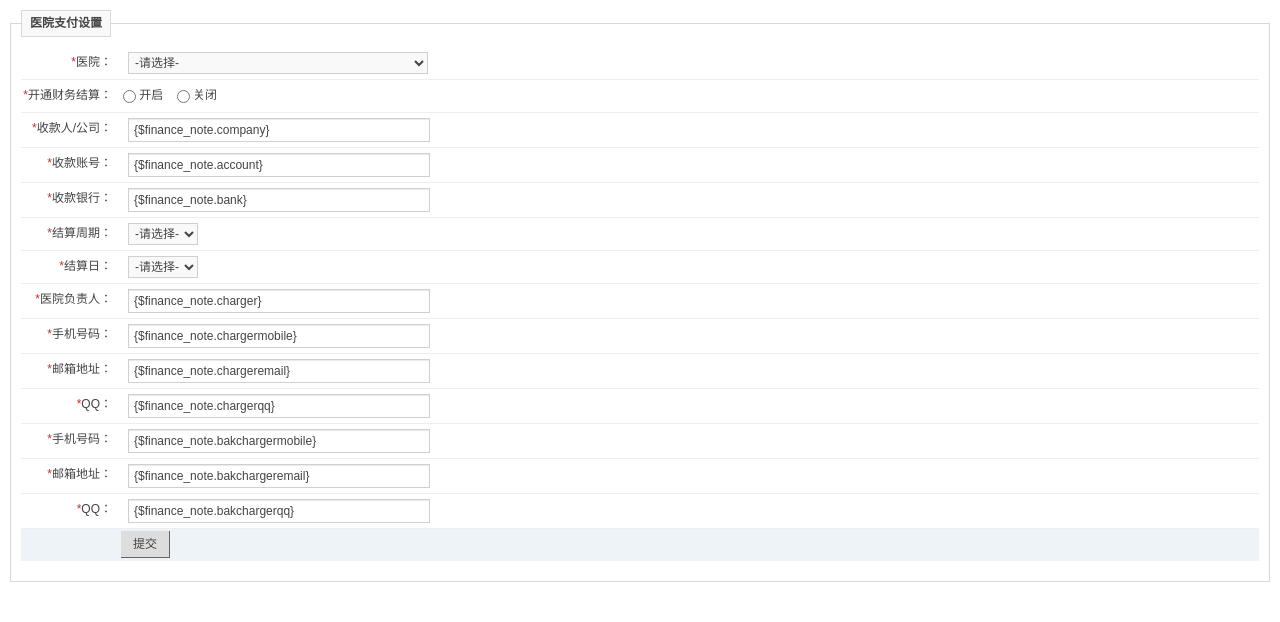
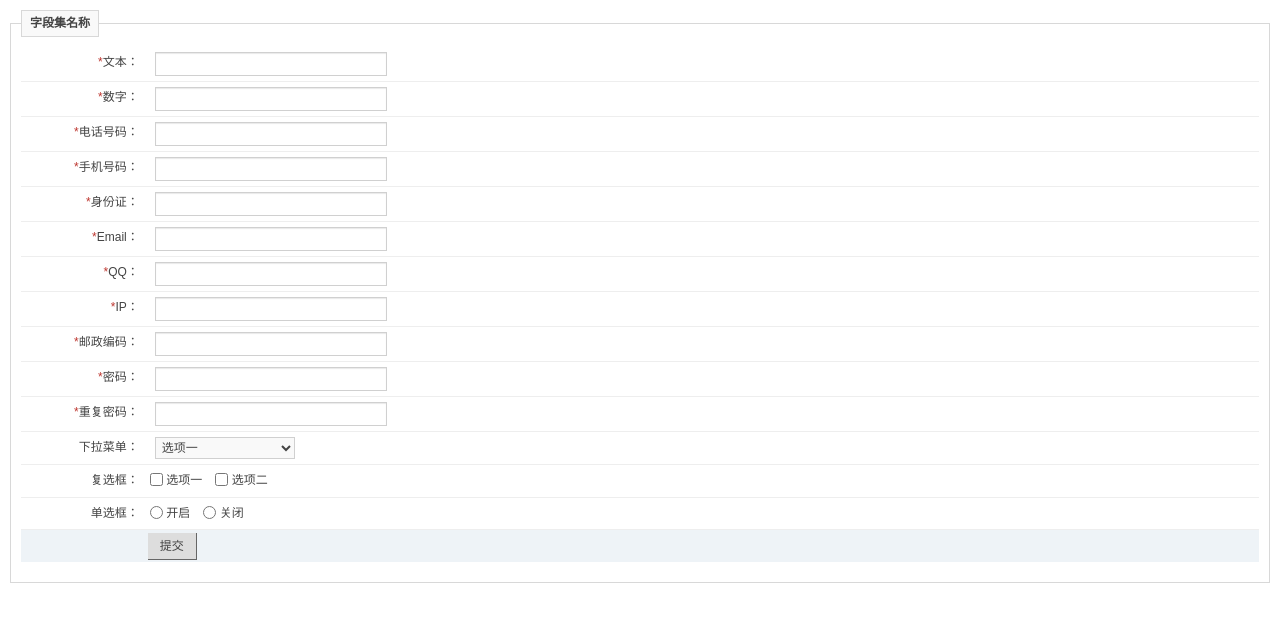
Before and after one commit to synzhang/backstage, a plain HTML site: page templates/form.html in a window 1280 px wide. Drawn offline with Linux system fonts and the light colour scheme.

Commit message:
构建 form 模块

```diff
--- a/styles/backstage.css
+++ b/styles/backstage.css
@@ -481,6 +481,7 @@ input[type="radio"] {
   padding: 0; /* 2 */
   *height: 13px; /* 3 */
   *width: 13px; /* 3 */
+  vertical-align: -2px;
 }
 
 /**
@@ -566,20 +567,17 @@ textarea {
   background: url(../images/input_bg.png) repeat-x;
 }
 
-input[type="checkbox"] {vertical-align: -2px;}
 select:focus,
 input[type="text"]:focus,
 input[type="email"]:focus,
 input[type="tel"]:focus,
 input[type="url"]:focus,
 input[type="number"]:focus,
+input[type="password"]:focus,
 textarea:focus {
   border-color: rgba(82, 168, 236, 0.8);
   box-shadow: inset 0 1px 1px rgba(0, 0, 0, 0.075), 0 0 8px rgba(82, 168, 236, 0.6);
   outline: 0;
-  outline: thin dotted 9;
-  -webkit-box-shadow: inset 0 1px 1px rgba(0, 0, 0, 0.075), 0 0 8px rgba(82, 168, 236, 0.6);
-  -moz-box-shadow: inset 0 1px 1px rgba(0, 0, 0, 0.075), 0 0 8px rgba(82, 168, 236, 0.6);
 }
 
 /* Tables
@@ -900,7 +898,7 @@ iframe {
   padding-top: 6px;
   text-align: right;
   vertical-align: top;
-  width: 90px;
+  width: 10%;
 }
 .lt-ie7 .table_form tbody th {
   padding-top: 9px;
--- a/templates/form.html
+++ b/templates/form.html
@@ -18,138 +18,229 @@
   <div class="container">
     <form class="form" action="" method="post">
       <fieldset>
-        <legend>医院支付设置</legend>
+        <legend>字段集名称</legend>
         <table class="table table_form table_fluid">
           <tbody>
             <tr class="form-item">
               <th class="form-key">
-                <label for="unit_id"><span class="typo_danger">*</span>医院：</label>
+                <label for="text"><span class="typo_danger">*</span>文本：</label>
               </th>
               <td class="form-value">
-                <select class="grid-4" name="unit_id" id="unitid" required data-validation-empty="请选择医院" data-validation-placement="right">
-                  <option value="0">-请选择-</option>
-                  {foreach from=$unitlist key=key item=unit}
-                  <option value="{$unit.unit_id}" {if $unitid == $unit.unit_id}selected{/if}>{$unit.unit_name}</option>
-                  {/foreach}
+                <input
+                  id="text"
+                  class="input_text"
+                  type="text"
+                  size="30"
+                  required
+                  data-parent=".form-item"
+                  data-validation-empty="请填写文本"
+                  data-validation-placement="right" />
+              </td>
+            </tr>
+            <tr class="form-item">
+              <th class="form-key">
+                <label for="number"><span class="typo_danger">*</span>数字：</label>
+              </th>
+              <td class="form-value">
+                <input
+                  id="number"
+                  class="input_text"
+                  type="text"
+                  size="30"
+                  required
+                  data-type="number"
+                  data-parent=".form-item"
+                  data-validation-empty="请填写数字"
+                  data-validation-error="数字有误，请重新填写"
+                  data-validation-placement="right" />
+              </td>
+            </tr>
+            <tr class="form-item">
+              <th class="form-key">
+                <label for="tel"><span class="typo_danger">*</span>电话号码：</label>
+              </th>
+              <td class="form-value">
+                <input
+                  id="tel"
+                  class="input_text"
+                  type="text"
+                  size="30"
+                  required
+                  data-type="tel"
+                  data-parent=".form-item"
+                  data-validation-empty="请填写电话号码"
+                  data-validation-error="电话号码有误，请重新填写"
+                  data-validation-placement="right" />
+              </td>
+            </tr>
+            <tr class="form-item">
+              <th class="form-key">
+                <label for="mobile"><span class="typo_danger">*</span>手机号码：</label>
+              </th>
+              <td class="form-value">
+                <input
+                  id="mobile"
+                  class="input_text"
+                  type="tel"
+                  size="30"
+                  required
+                  data-type="mobile"
+                  data-parent=".form-item"
+                  data-validation-empty="请填写手机号码"
+                  data-validation-error="手机号码有误，请重新填写"
+                  data-validation-placement="right" />
+              </td>
+            </tr>
+            <tr class="form-item">
+              <th class="form-key">
+                <label for="idcard"><span class="typo_danger">*</span>身份证：</label>
+              </th>
+              <td class="form-value">
+                <input
+                  id="idcard"
+                  class="input_text"
+                  type="text"
+                  size="30"
+                  required
+                  data-type="idcard"
+                  data-parent=".form-item"
+                  data-validation-empty="请填写身份证"
+                  data-validation-error="身份证有误，请重新填写"
+                  data-validation-placement="right" />
+              </td>
+            </tr>
+            <tr class="form-item">
+              <th class="form-key">
+                <label for="email"><span class="typo_danger">*</span>Email：</label>
+              </th>
+              <td class="form-value">
+                <input
+                  id="email"
+                  class="input_text"
+                  type="email"
+                  size="30"
+                  required
+                  data-parent=".form-item"
+                  data-validation-empty="请填写Email"
+                  data-validation-error="Email有误，请重新填写"
+                  data-validation-placement="right" />
+              </td>
+            </tr>
+            <tr class="form-item">
+              <th class="form-key">
+                <label for="qq"><span class="typo_danger">*</span>QQ：</label>
+              </th>
+              <td class="form-value">
+                <input
+                  id="qq"
+                  class="input_text"
+                  type="text"
+                  size="30"
+                  required
+                  data-type="qq"
+                  data-parent=".form-item"
+                  data-validation-empty="请填写QQ"
+                  data-validation-error="QQ有误，请重新填写"
+                  data-validation-placement="right" />
+              </td>
+            </tr>
+            <tr class="form-item">
+              <th class="form-key">
+                <label for="ip"><span class="typo_danger">*</span>IP：</label>
+              </th>
+              <td class="form-value">
+                <input
+                  id="ip"
+                  class="input_text"
+                  type="text"
+                  size="30"
+                  required
+                  data-type="ip"
+                  data-parent=".form-item"
+                  data-validation-empty="请填写IP"
+                  data-validation-error="IP有误，请重新填写"
+                  data-validation-placement="right" />
+              </td>
+            </tr>
+            <tr class="form-item">
+              <th class="form-key">
+                <label for="zipcode"><span class="typo_danger">*</span>邮政编码：</label>
+              </th>
+              <td class="form-value">
+                <input
+                  id="zipcode"
+                  class="input_text"
+                  type="text"
+                  size="30"
+                  required
+                  data-type="zipcode"
+                  data-parent=".form-item"
+                  data-validation-empty="请填写邮政编码"
+                  data-validation-error="邮政编码有误，请重新填写"
+                  data-validation-placement="right" />
+              </td>
+            </tr>
+            <tr class="form-item">
+              <th class="form-key">
+                <label for="password"><span class="typo_danger">*</span>密码：</label>
+              </th>
+              <td class="form-value">
+                <input
+                  id="password"
+                  class="input_text"
+                  type="password"
+                  size="30"
+                  required />
+              </td>
+            </tr>
+            <tr class="form-item">
+              <th class="form-key">
+                <label for="passwordComfirm"><span class="typo_danger">*</span>重复密码：</label>
+              </th>
+              <td class="form-value">
+                <input
+                  id="passwordComfirm"
+                  class="input_text"
+                  type="password"
+                  size="30"
+                  required />
+              </td>
+            </tr>
+            <tr class="form-item">
+              <th class="form-key">
+                <label for="select">下拉菜单：</label>
+              </th>
+              <td class="form-value">
+                <select
+                  id="select"
+                  class="grid-2"
+                  required
+                  data-validation-empty="请选择一个选项"
+                  data-validation-placement="right">
+                    <option value="0">选项一</option>
+                    <option value="1">选项二</option>
+                    <option value="2">选项三</option>
                 </select>
               </td>
             </tr>
             <tr class="form-item">
               <th class="form-key">
-                <label><span class="typo_danger">*</span>开通财务结算：</label>
+                <label>复选框：</label>
               </th>
               <td class="form-value">
-                <label><input type="radio" name="status" required value="1" {if $finance_note.status == 1}checked{/if}/>&nbsp;开启</label>
+                <label><input type="checkbox" value="1" />&nbsp;选项一</label>
                 &nbsp;&nbsp;
-                <label><input type="radio" name="status" required value="0" {if $finance_note.status == 0}{/if}/>&nbsp;关闭</label>
+                <label><input type="checkbox" value="2" />&nbsp;选项二</label>
               </td>
             </tr>
             <tr class="form-item">
               <th class="form-key">
-                <label><span class="typo_danger">*</span>收款人/公司：</label>
+                <label>单选框：</label>
               </th>
               <td class="form-value">
-                <input class="input_text" size="40" type="text" required data-parent=".form-item" data-validation-empty="请填写收款人/公司"  data-validation-placement="right" name="company" value="{$finance_note.company}" />
-              </td>
-            </tr>
-            <tr class="form-item">
-              <th class="form-key">
-                <label><span class="typo_danger">*</span>收款账号：</label>
-              </th>
-              <td class="form-value">
-                <input class="input_text" size="40" required type="text" data-parent=".form-item" data-type="number" data-validation-empty="请填写收款账号" data-validation-error="收款账号有误，请重新填写" data-validation-placement="right" name="account" value="{$finance_note.account}" />
-              </td>
-            </tr>
-            <tr class="form-item">
-              <th class="form-key">
-                <label><span class="typo_danger">*</span>收款银行：</label>
-              </th>
-              <td class="form-value">
-                <input class="input_text" size="40" required type="text" data-parent=".form-item" data-validation-empty="请填写收款银行" data-validation-placement="right" name="bank" value="{$finance_note.bank}" />
-              </td>
-            </tr>
-            <tr class="form-item">
-              <th class="form-key">
-                <label for="cycle"><span class="typo_danger">*</span>结算周期：</label>
-              </th>
-              <td class="form-value">
-                <select name="cycle" id="cycle" required data-parent=".form-item" data-validation-empty="请选择结算周期" data-validation-placement="right">
-                  <option value="0">-请选择-</option>
-                  <option value="1">1个月</option>
-                  <option value="2">2个月</option>
-                  <option value="3">3个月</option>
-                  <option value="4">4个月</option>
-                  <option value="5">5个月</option>
-                  <option value="6">6个月</option>
-                </select>
-              </td>
-            </tr>
-            <tr class="form-item">
-              <th class="form-key">
-                <label for="closeday"><span class="typo_danger">*</span>结算日：</label>
-              </th>
-              <td class="form-value">
-                <select name="closeday" id="closeday" required data-parent=".form-item" data-validation-empty="请选择结算日" data-validation-placement="right">
-                  <option value="0">-请选择-</option>
-                  <option value="15">15日</option>
-                  <option value="25">25日</option>
-                </select>
-              </td>
-            </tr>
-            <tr class="form-item">
-              <th class="form-key">
-                <label><span class="typo_danger">*</span>医院负责人：</label>
-              </th>
-              <td class="form-value">
-                <input class="input_text" size="40" type="text" required data-parent=".form-item" data-validation-empty="请填写医院负责人"  data-validation-placement="right" name="charger" value="{$finance_note.charger}" />
-              </td>
-            </tr>
-            <tr class="form-item">
-              <th class="form-key">
-                <label><span class="typo_danger">*</span>手机号码：</label>
-              </th>
-              <td class="form-value">
-                <input class="input_text" size="40" type="tel" required data-parent=".form-item" data-type="mobilephone" data-validation-empty="请填写手机号码" data-validation-error="手机号码有误，请重新填写" data-validation-placement="right" name="chargermobile" value="{$finance_note.chargermobile}" />
-              </td>
-            </tr>
-            <tr class="form-item">
-              <th class="form-key">
-                <label><span class="typo_danger">*</span>邮箱地址：</label>
-              </th>
-              <td class="form-value">
-                <input class="input_text" size="40" type="email" required data-parent=".form-item" data-validation-empty="请填写邮箱地址" data-validation-error="邮箱地址有误，请重新填写" data-validation-placement="right" name="chargeremail" value="{$finance_note.chargeremail}" />
-              </td>
-            </tr>
-            <tr class="form-item">
-              <th class="form-key">
-                <label><span class="typo_danger">*</span>QQ：</label>
-              </th>
-              <td class="form-value">
-                <input class="input_text" size="40" type="text" required data-parent=".form-item" data-type="qq" data-validation-empty="请填写QQ" data-validation-error="QQ有误，请重新填写" data-validation-placement="right" name="chargerqq" value="{$finance_note.chargerqq}" />
-              </td>
-            </tr>
-            <tr class="form-item">
-              <th class="form-key">
-                <label><span class="typo_danger">*</span>手机号码：</label>
-              </th>
-              <td class="form-value">
-                <input class="input_text" size="40" type="tel" required data-parent=".form-item" data-type="mobilephone" data-validation-empty="请填写手机号码" data-validation-error="手机号码有误，请重新填写" data-validation-placement="right" name="bakchargermobile" value="{$finance_note.bakchargermobile}" />
-              </td>
-            </tr>
-            <tr class="form-item">
-              <th class="form-key">
-                <label><span class="typo_danger">*</span>邮箱地址：</label>
-              </th>
-              <td class="form-value">
-                <input class="input_text" size="40" type="email" required data-parent=".form-item" data-validation-empty="请填写邮箱地址" data-validation-error="邮箱地址有误，请重新填写" data-validation-placement="right" name="bakchargeremail" value="{$finance_note.bakchargeremail}" />
-              </td>
-            </tr>
-            <tr class="form-item">
-              <th class="form-key">
-                <label><span class="typo_danger">*</span>QQ：</label>
-              </th>
-              <td class="form-value">
-                <input class="input_text" size="40" type="text" required data-parent=".form-item" data-type="qq" data-validation-empty="请填写QQ" data-validation-error="QQ有误，请重新填写" data-validation-placement="right" name="bakchargerqq" value="{$finance_note.bakchargerqq}" />
+                <label><input type="radio" name="status" value="1" />&nbsp;开启</label>
+                &nbsp;&nbsp;
+                <label><input type="radio" name="status" value="0" />&nbsp;关闭</label>
               </td>
             </tr>
           </tbody>
```
Also changed, not shown: scripts/app/form.js (+49 -2 lines), styles/backstage.min.css.
